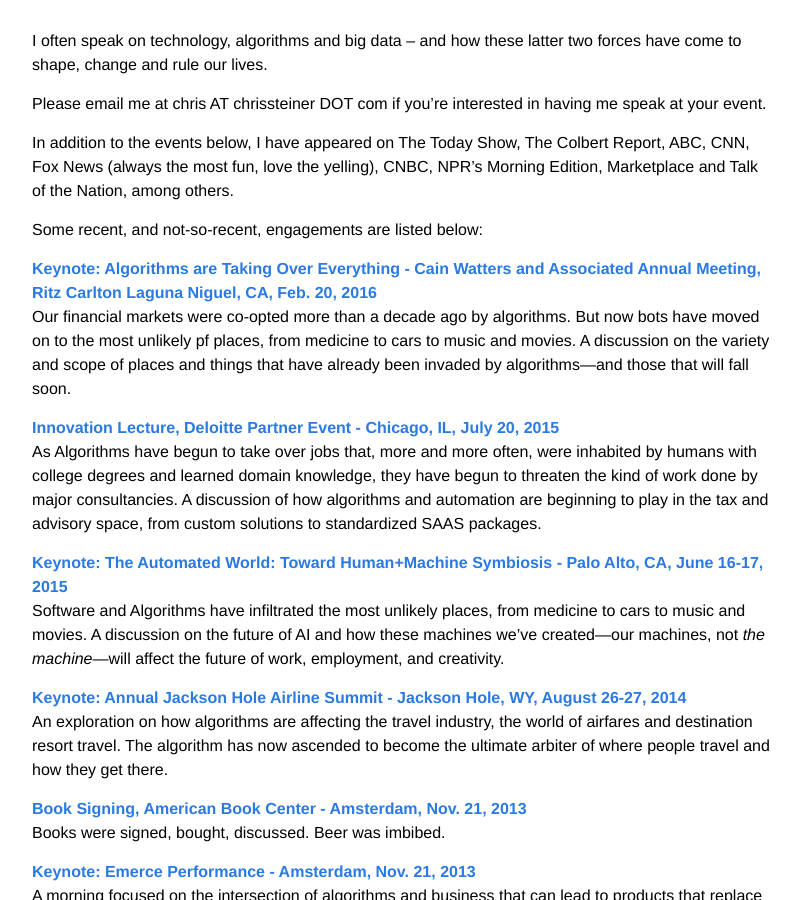
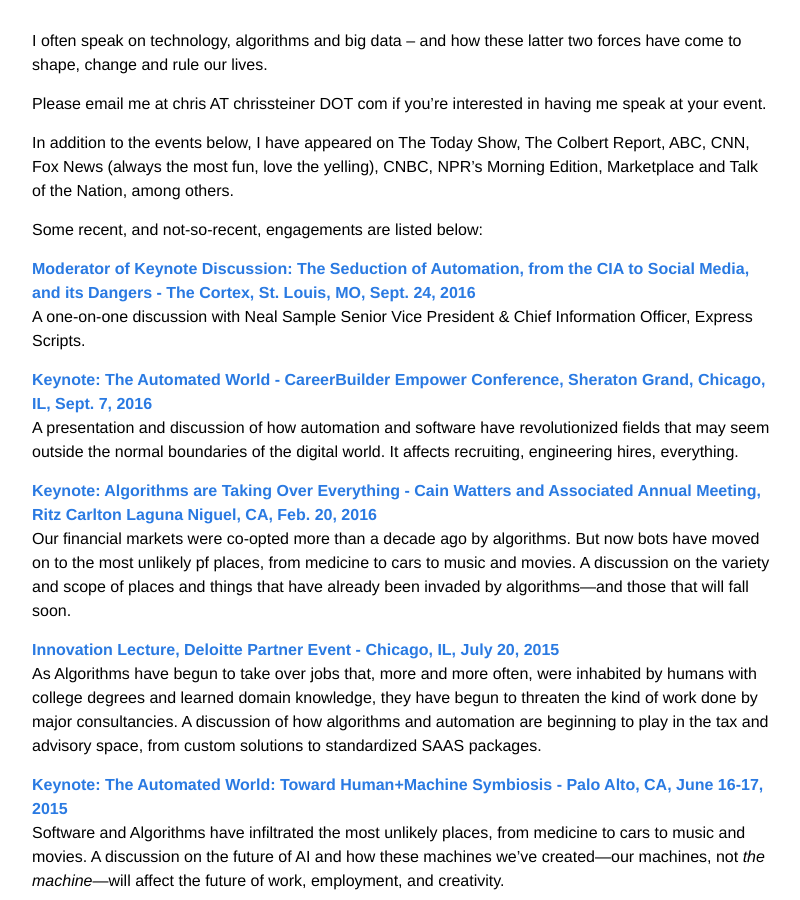
Before and after one commit to cpsteine/cpsteine.github.io, a Jekyll site: the page built from speaking.md, in a window 1280 px wide and 900 px high, scrolled down 458 px. Shown: the whole window, without its empty margins (238-1038 px from the left). Built offline with Jekyll 4.4.1, drawn with Linux system fonts in a browser that asks for light colours.

Commit message:
adding two most recent speaking gigs

```diff
--- a/speaking.md
+++ b/speaking.md
@@ -13,6 +13,12 @@
 In addition to the events below, I have appeared on The Today Show, The Colbert Report, ABC, CNN, Fox News (always the most fun, love the yelling), CNBC, NPR's Morning Edition, Marketplace and Talk of the Nation, among others.
 
 Some recent, and not-so-recent, engagements are listed below:
+
+[**Moderator of Keynote Discussion: The Seduction of Automation, from the CIA to Social Media, and its Dangers - The Cortex, St. Louis, MO, Sept. 24, 2016**](http://murmurationfest.com/)<br>
+A one-on-one discussion with Neal Sample Senior Vice President & Chief Information Officer, Express Scripts.
+
+[**Keynote: The Automated World - CareerBuilder Empower Conference, Sheraton Grand, Chicago, IL, Sept. 7, 2016**](https://hiring.careerbuilder.com/promotions/empower)<br>
+A presentation and discussion of how automation and software have revolutionized fields that may seem outside the normal boundaries of the digital world. It affects recruiting, engineering hires, everything.
 
 [**Keynote: Algorithms are Taking Over Everything - Cain Watters and Associated Annual Meeting, Ritz Carlton Laguna Niguel, CA, Feb. 20, 2016**](http://www.cainwatters.com/event/cwa-annual-meeting-2/)<br>
 Our financial markets were co-opted more than a decade ago by algorithms. But now bots have moved on to the most unlikely pf places, from medicine to cars to music and movies. A discussion on the variety and scope of places and things that have already been invaded by algorithms—and those that will fall soon.
```
